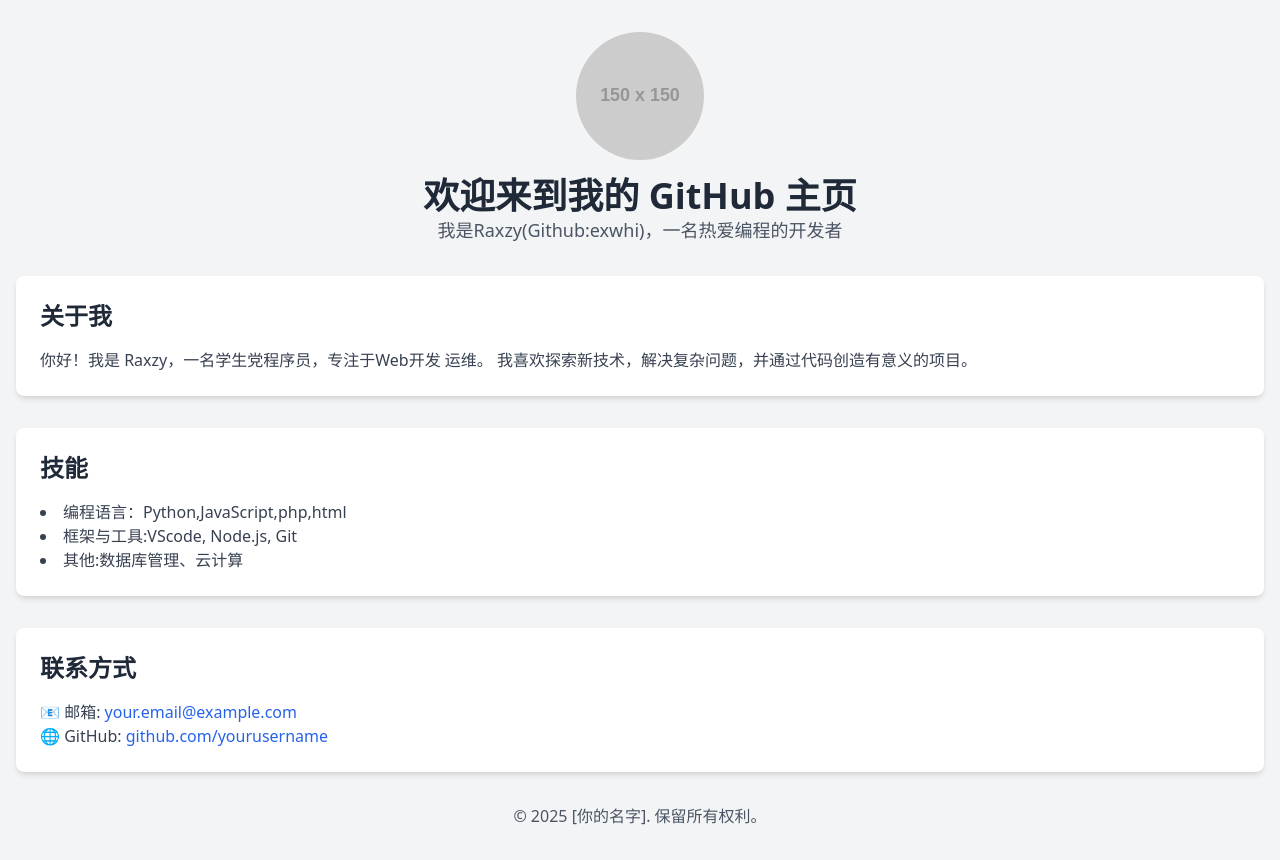
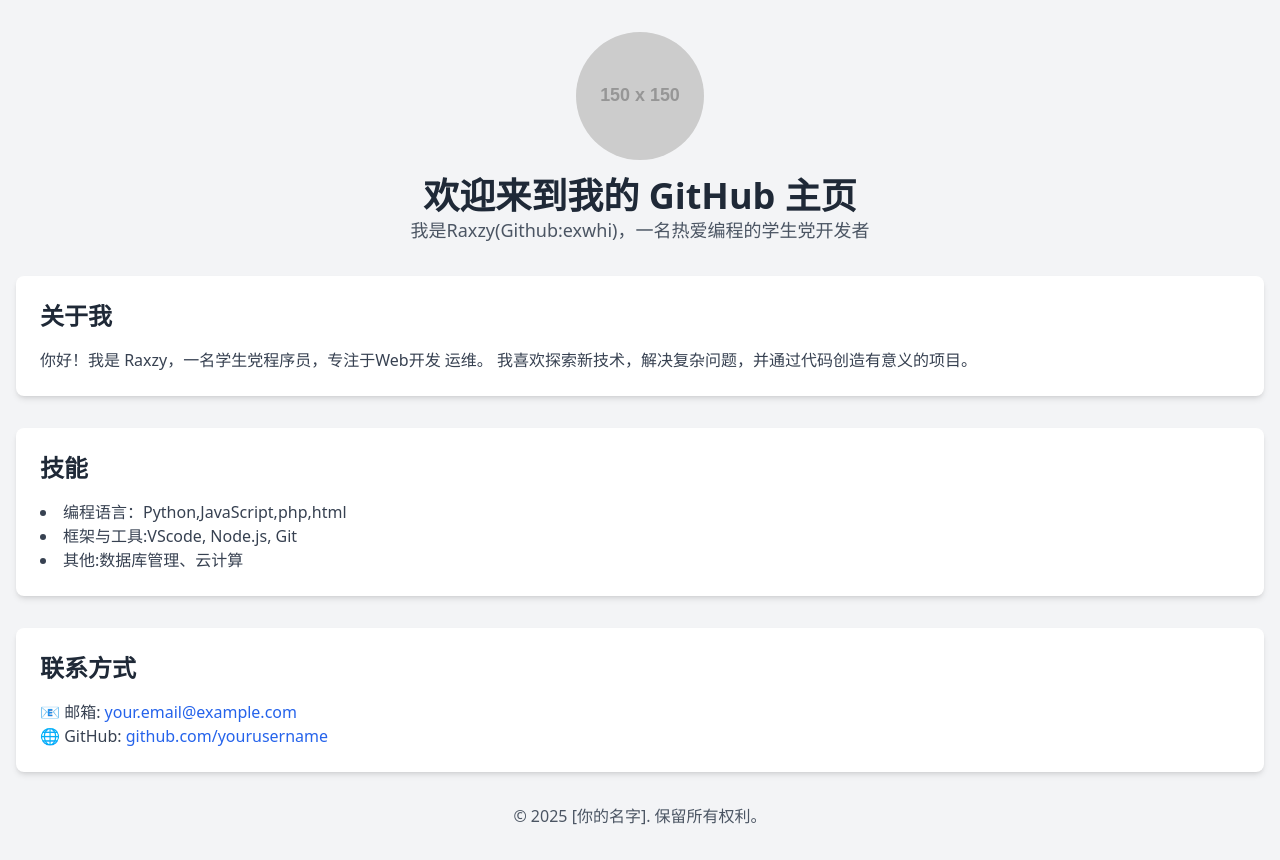
Before and after one commit to exwhi/exwhi.github.io, a plain HTML site: page index.html in a window 1280 px wide. Drawn offline with nearby package versions, Linux system fonts and the light colour scheme; placeholder pictures from the web are drawn by us.

Commit message:
Update index.html

```diff
--- a/index.html
+++ b/index.html
@@ -11,7 +11,7 @@
         <header class="text-center mb-8">
             <img src="https://via.placeholder.com/150" alt="Profile Picture" class="w-32 h-32 rounded-full mx-auto mb-4">
             <h1 class="text-4xl font-bold text-gray-800">欢迎来到我的 GitHub 主页</h1>
-            <p class="text-lg text-gray-600">我是Raxzy(Github:exwhi)，一名热爱编程的开发者</p>
+            <p class="text-lg text-gray-600">我是Raxzy(Github:exwhi)，一名热爱编程的学生党开发者</p>
         </header>
 
         <section class="bg-white p-6 rounded-lg shadow-md mb-8">
```
